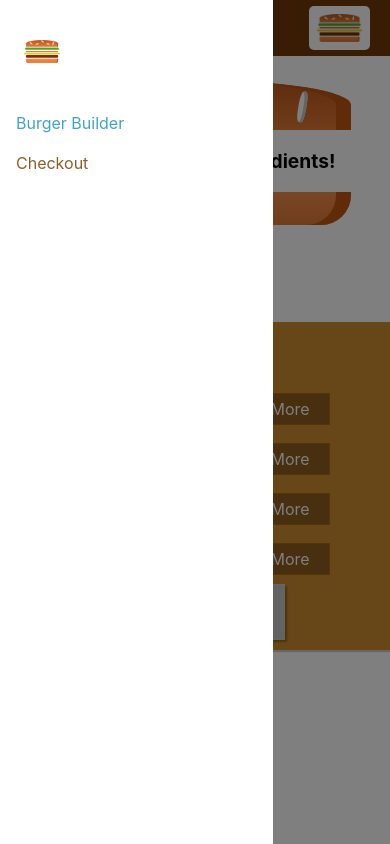
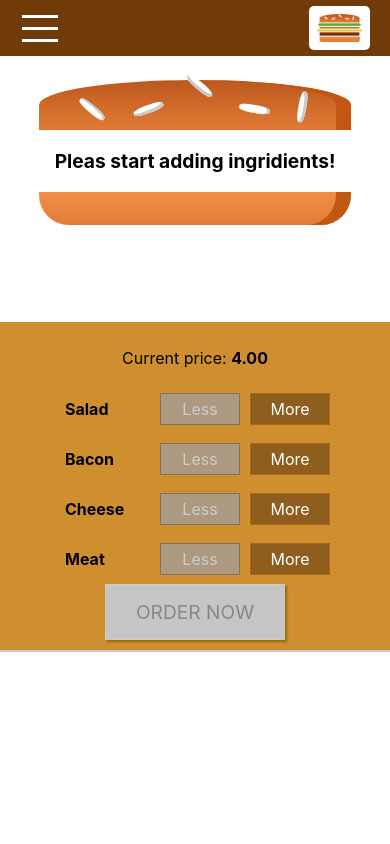
Before and after one commit to ChristinaGaitan/burger-builder, a React (Create React App) app: page / in a window 390 px wide. Built offline with nearby package versions, Linux system fonts and the light colour scheme.

Commit message:
Modify DrawerToggle to show a Hamburger icon

```diff
--- a/src/components/Layout/Layout.tsx
+++ b/src/components/Layout/Layout.tsx
@@ -14,7 +14,7 @@
 
 class Layout extends Component<Props, State> {
   state = {
-    showSideDrawer: true
+    showSideDrawer: false
   } as State
 
   sideDrawerCloseHandler = () => {
--- /dev/null
+++ b/src/components/Navigation/SideDrawer/DrawerToggle/DrawerToggle.module.css
@@ -0,0 +1,23 @@
+.DrawerToggle {
+  width: 40px;
+  height: 100%;
+  display: flex;
+  flex-flow: column;
+  justify-content: space-around;
+  align-items: center;
+  padding: 10px 0;
+  box-sizing: border-box;
+  cursor: pointer;
+}
+
+.DrawerToggle div {
+  width: 90%;
+  height: 3px;
+  background-color: white;
+}
+
+@media (min-width: 500px) {
+  .DrawerToggle {
+      display: none;
+  }
+}
--- a/src/components/Navigation/SideDrawer/DrawerToggle/DrawerToggle.tsx
+++ b/src/components/Navigation/SideDrawer/DrawerToggle/DrawerToggle.tsx
@@ -1,11 +1,16 @@
 import React from 'react'
+import classes from './DrawerToggle.module.css'
 
 interface Props {
   clicked: () => void
 }
 
 const DrawerToggle = (props: Props) => (
-  <div onClick={props.clicked}>MENU</div>
+  <div className={classes.DrawerToggle} onClick={props.clicked}>
+    <div></div>
+    <div></div>
+    <div></div>
+  </div>
 )
 
 export default DrawerToggle
```
